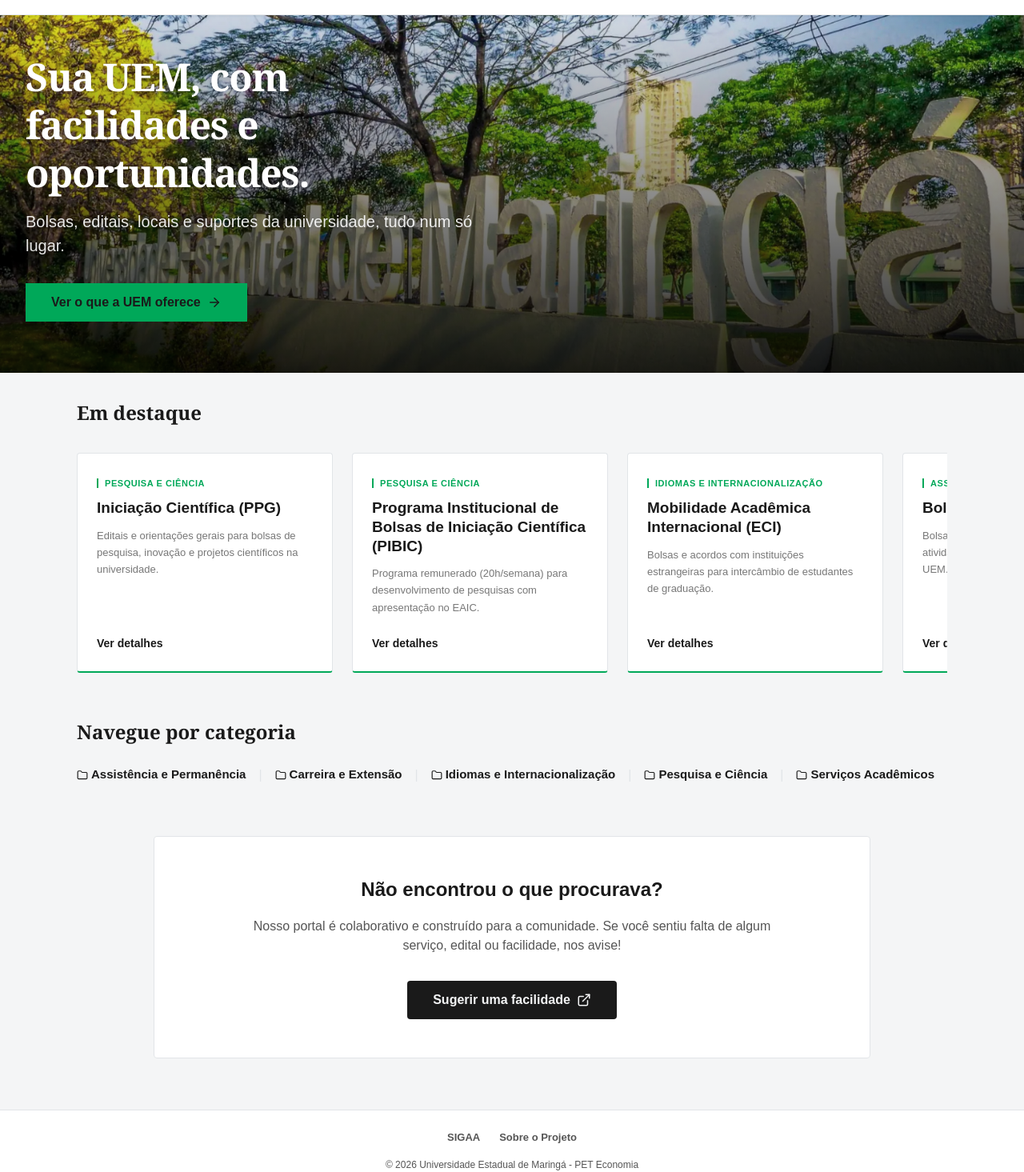
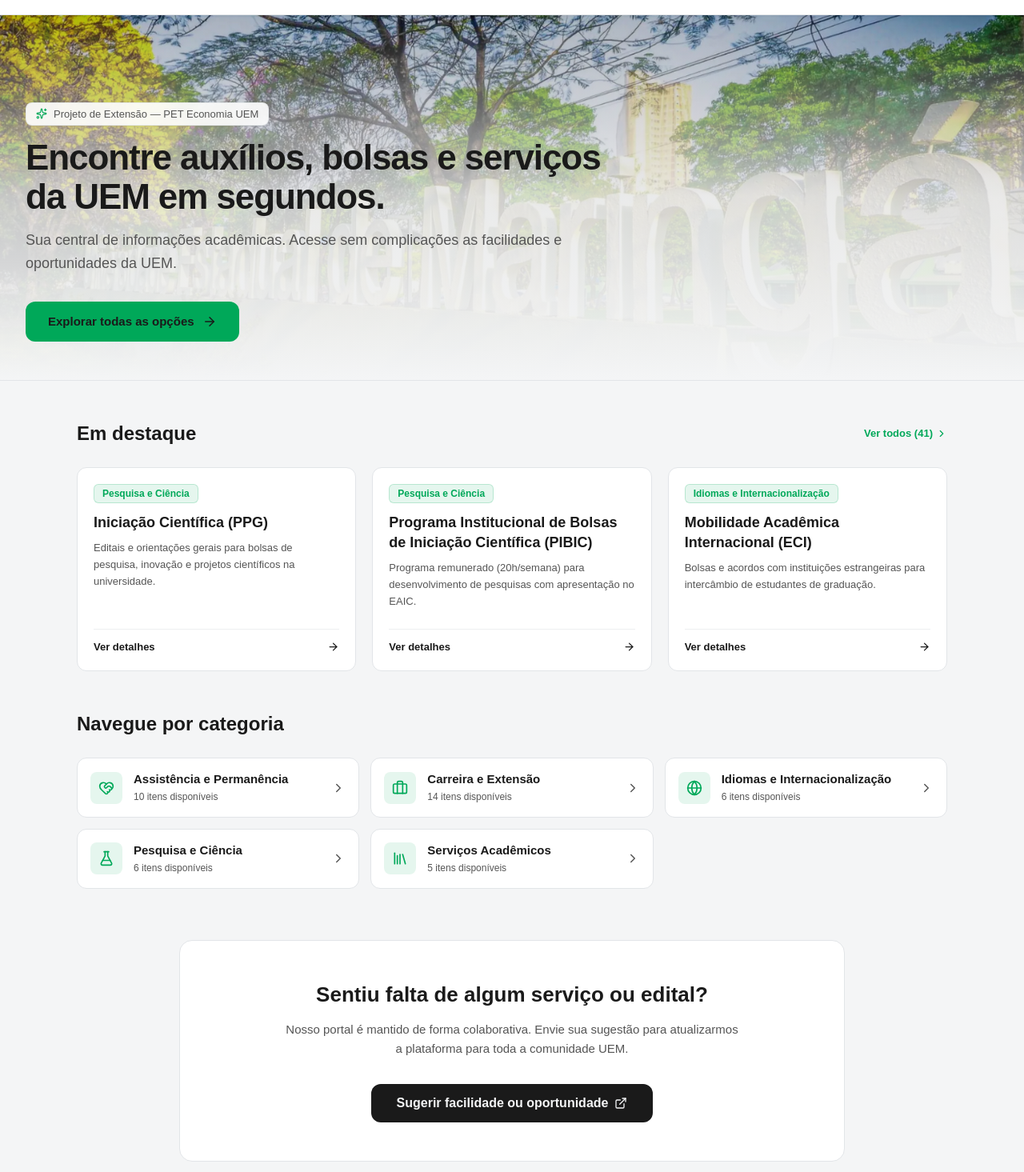
Before and after one commit to paulo-schnaufer/portal-uem, a React (Vite) app: page / in a window 1280 px wide. Shown: the part 46-1511 px from the top of the page at 80% size. Built offline with nearby package versions, Linux system fonts and the light colour scheme.

Commit message:
Refatoração visual

```diff
--- a/src/pages/Dashboard.jsx
+++ b/src/pages/Dashboard.jsx
@@ -1,18 +1,18 @@
 import React, { useMemo, useState } from 'react';
 import { useSearchParams } from 'react-router-dom';
+import { SearchX, Compass, ExternalLink } from 'lucide-react';
 import SearchBar from '../components/SearchBar';
 import CategoryFilter from '../components/CategoryFilter';
 import OportunidadeListItem from '../components/OportunidadeListItem';
-// import FacilidadeListItem from '../components/FacilidadeListItem';
 import { oportunidadesData } from '../data/oportunidades';
 import { facilidadesData } from '../data/facilidades';
 import AtalhosLista from '../components/AtalhosLista';
+import categoriaIcones from '../utils/categoriaIcones';
 
 export default function Dashboard() {
   const [searchParams, setSearchParams] = useSearchParams();
   const [abaAtiva, setAbaAtiva] = useState('oportunidades');
 
-  // Lemos a URL: 'q' para busca, 'cat' para categorias (separadas por vírgula)
   const queryBusca = searchParams.get('q') || '';
   const categoriaParam = searchParams.get('cat') || '';
   const queryCategorias = useMemo(
@@ -20,7 +20,6 @@
     [categoriaParam]
   );
 
-  // Função para atualizar a URL preservando os parâmetros
   const updateUrlParams = (key, value) => {
     const params = new URLSearchParams(searchParams);
     if (value) {
@@ -33,22 +32,18 @@
 
   const dadosOriginais = abaAtiva === 'oportunidades' ? oportunidadesData : facilidadesData;
 
-  // Extrai dinamicamente todas as categorias possíveis dos dados atuais
   const todasCategorias = useMemo(() => {
     const cats = new Set(dadosOriginais.map(item => item.categoria));
     return Array.from(cats).sort();
   }, [dadosOriginais]);
 
-  // Filtra e Agrupa os dados
   const dadosFiltrados = useMemo(() => {
     const termo = queryBusca.toLowerCase();
 
     const filtrados = dadosOriginais.filter((item) => {
-      // 1. Filtro por Categoria (Multi-seleção)
       if (queryCategorias.length > 0 && !queryCategorias.includes(item.categoria)) {
         return false;
       }
-      // 2. Filtro Textual (Título, Descrição ou Tags)
       if (termo) {
         const tituloMatch = item.titulo?.toLowerCase().includes(termo);
         const descMatch = item.descricao?.toLowerCase().includes(termo);
@@ -58,7 +53,6 @@
       return true;
     });
 
-    // Agrupa por categoria para renderização
     return filtrados.reduce((acc, item) => {
       if (!acc[item.categoria]) acc[item.categoria] = [];
       acc[item.categoria].push(item);
@@ -71,18 +65,26 @@
   return (
     <div className="min-h-screen bg-bg font-sans">
 
-      {/* Nova Barra Superior Integrada */}
-      <div className="bg-surface border-b border-border">
-        <div className="max-w-4xl mx-auto px-4 sm:px-6 lg:px-8 py-4">
-          <div className="flex flex-col lg:flex-row lg:items-center justify-between gap-4">
+      {/* Topo de Busca e Filtros */}
+      <div className="bg-surface border-b border-border shadow-xs">
+        <div className="max-w-4xl mx-auto px-4 sm:px-6 lg:px-8 py-5 space-y-4">
+
+          {/* Bloco Integrado: Acesso Rápido UEM */}
+          <div className="flex flex-col sm:flex-row sm:items-center justify-between gap-2.5 pb-2 border-b border-border/40">
+            <span className="text-[11px] font-extrabold text-text-muted uppercase tracking-wider shrink-0">
+              Acesso Rápido UEM
+            </span>
+            <AtalhosLista />
+          </div>
+
+          {/* Campo de Busca Principal em 100% */}
           <SearchBar
             key={queryBusca}
             valorInicial={queryBusca}
             onChangeDebounced={(val) => updateUrlParams('q', val)}
           />
-            <AtalhosLista />
-          </div>
 
+          {/* Carrossel de Categorias */}
           <CategoryFilter
             categorias={todasCategorias}
             selecionadas={queryCategorias}
@@ -91,63 +93,85 @@
         </div>
       </div>
 
-      <main className="max-w-4xl mx-auto px-4 sm:px-6 lg:px-8 py-8 lg:py-12">
+      <main className="max-w-4xl mx-auto px-4 sm:px-6 lg:px-8 py-8">
 
-        {/* Abas */}
-        <div className="flex border-b border-border mb-8">
+        {/* Seletor de Abas em Cápsula */}
+        <div className="inline-flex items-center p-1 bg-surface border border-border rounded-xl mb-8">
           <button
             onClick={() => { setAbaAtiva('oportunidades'); updateUrlParams('cat', null); }}
-            className={`pb-3 px-4 text-[15px] font-bold transition-colors border-b-2 outline-none focus-visible:ring-2 focus-visible:ring-uem-verde focus-visible:ring-offset-2 focus-visible:ring-offset-bg ${
-              abaAtiva === 'oportunidades' ? 'border-uem-verde text-uem-verde' : 'border-transparent text-text-muted hover:text-text'
+            className={`px-5 py-2.5 rounded-lg text-[14px] font-bold transition-all duration-150 outline-none ${
+              abaAtiva === 'oportunidades'
+                ? 'bg-uem-verde text-white shadow-xs'
+                : 'text-text-muted hover:text-text'
             }`}
           >
             Bolsas e Editais
           </button>
           <button
             onClick={() => { setAbaAtiva('facilidades'); updateUrlParams('cat', null); }}
-            className={`pb-3 px-4 text-[15px] font-bold transition-colors border-b-2 outline-none focus-visible:ring-2 focus-visible:ring-uem-verde focus-visible:ring-offset-2 focus-visible:ring-offset-bg ${
-              abaAtiva === 'facilidades' ? 'border-uem-verde text-uem-verde' : 'border-transparent text-text-muted hover:text-text'
+            className={`px-5 py-2.5 rounded-lg text-[14px] font-bold transition-all duration-150 outline-none ${
+              abaAtiva === 'facilidades'
+                ? 'bg-uem-verde text-white shadow-xs'
+                : 'text-text-muted hover:text-text'
             }`}
           >
             Locais e Serviços
           </button>
         </div>
 
-        {/* Renderização condicional: Lista ou Empty State */}
+        {/* Lista ou Estado Vazio */}
         {categoriasAtivas.length === 0 ? (
-          <div className="flex flex-col items-center justify-center text-center py-20">
-            {/* SVG Inline de Estado Vazio */}
-            <svg className="w-24 h-24 text-border mb-6" fill="none" viewBox="0 0 24 24" stroke="currentColor">
-              <path strokeLinecap="round" strokeLinejoin="round" strokeWidth={1} d="M9.172 16.172a4 4 0 015.656 0M9 10h.01M15 10h.01M21 12a9 9 0 11-18 0 9 9 0 0118 0z" />
-            </svg>
+          <div className="flex flex-col items-center justify-center text-center py-16 bg-surface/40 border border-border rounded-2xl p-8">
+            <div className="p-4 rounded-full bg-surface border border-border mb-4 text-text-muted">
+              <SearchX size={32} />
+            </div>
             <h3 className="text-[18px] font-bold text-text mb-2">Nenhum resultado encontrado</h3>
-            <p className="text-[15px] text-text-muted max-w-md">
+            <p className="text-[14px] text-text-muted max-w-md leading-relaxed">
               {queryBusca
-                ? `Não encontramos resultados para "${queryBusca}" com os filtros selecionados.`
-                : 'Não encontramos resultados com os filtros selecionados.'}{' '}
-              Tente usar outras palavras-chave ou limpar os filtros.
+                ? `Não encontramos resultados para "${queryBusca}".`
+                : 'Nenhum item encontrado com os filtros selecionados.'}
             </p>
             <button
               onClick={() => { updateUrlParams('q', null); updateUrlParams('cat', null); }}
-              className="mt-6 text-[15px] font-bold text-uem-verde hover:underline outline-none focus-visible:ring-2 focus-visible:ring-uem-verde focus-visible:ring-offset-2 focus-visible:ring-offset-bg"
+              className="mt-6 text-[14px] font-bold text-uem-verde hover:underline"
             >
               Limpar todos os filtros
             </button>
           </div>
         ) : (
-          <div className="space-y-10">
-            {categoriasAtivas.map((categoria) => (
-              <section key={categoria}>
-                <h2 className="font-display text-[18px] font-bold text-text mb-4">{categoria}</h2>
-                <div>
-                  {dadosFiltrados[categoria].map((item) => (
-                    abaAtiva === 'oportunidades'
-                      ? <OportunidadeListItem key={item.id} oportunidade={item} origem="oportunidades" />
-                      : <OportunidadeListItem key={item.id} oportunidade={item} origem="facilidades" />
+          <div className="space-y-8">
+            {categoriasAtivas.map((categoria) => {
+              const IconeCategoria = categoriaIcones[categoria] || Compass;
+              const itens = dadosFiltrados[categoria];
+
+              return (
+                <section key={categoria} className="space-y-3">
+                  <div className="flex items-center justify-between pb-2 border-b border-border/80">
+                    <div className="flex items-center gap-2.5">
+                      <div className="p-1.5 rounded-md bg-uem-verde/10 text-uem-verde">
+                        <IconeCategoria size={18} />
+                      </div>
+                      <h2 className="text-[18px] font-bold text-text tracking-tight">
+                        {categoria}
+                      </h2>
+                    </div>
+                    <span className="text-[12px] font-medium text-text-muted bg-surface px-2.5 py-0.5 rounded-full border border-border">
+                      {itens.length} {itens.length === 1 ? 'item' : 'itens'}
+                    </span>
+                  </div>
+
+                  <div className="space-y-2">
+                    {itens.map((item) => (
+                      <OportunidadeListItem
+                        key={item.id}
+                        oportunidade={item}
+                        origem={abaAtiva === 'oportunidades' ? 'oportunidades' : 'facilidades'}
+                      />
                     ))}
                   </div>
                 </section>
-            ))}
+              );
+            })}
           </div>
         )}
       </main>
--- a/src/pages/Home.jsx
+++ b/src/pages/Home.jsx
@@ -1,76 +1,99 @@
 import React from 'react';
 import { Link } from 'react-router-dom';
-import { ArrowRight, ExternalLink, Folder } from 'lucide-react';
+import { ArrowRight, ExternalLink, Sparkles, ChevronRight, Compass } from 'lucide-react';
 import { oportunidadesData } from '../data/oportunidades';
 import { facilidadesData } from '../data/facilidades';
 import categoriaIcones from '../utils/categoriaIcones';
 
 export default function Home() {
+  const todosItens = [...oportunidadesData, ...facilidadesData];
 
-  // Coleta todos os itens marcados com destaque: true nos arquivos de dados
-  const itensDestaque = [...oportunidadesData, ...facilidadesData].filter(item => item.destaque);
+  // Coleta os itens marcados como destaque
+  const itensDestaque = todosItens.filter(item => item.destaque);
 
-  // Extrai dinamicamente as categorias únicas para gerar os cards
+  // Extrai dinamicamente as categorias únicas
   const todasCategorias = Array.from(
-    new Set([...oportunidadesData, ...facilidadesData].map(item => item.categoria))
+    new Set(todosItens.map(item => item.categoria))
   ).sort();
 
   return (
-    <div className="bg-bg min-h-screen font-sans pb-16">
+    <div className="bg-bg min-h-screen font-sans pb-20">
 
-      {/* 1. Hero Section - Design Limpo e Direto */}
-      <section className="relative w-full h-[400px] lg:h-[450px] bg-bg flex flex-col items-start justify-end px-4 sm:px-6 lg:px-8 pb-12 md:pb-16 overflow-hidden">
+      {/* 1. Hero Section */}
+      <section className="relative w-full min-h-[420px] lg:min-h-[460px] bg-bg flex flex-col justify-end px-4 sm:px-6 lg:px-8 pb-12 pt-20 overflow-hidden border-b border-border">
 
         <img
           src="/hero-bg.webp"
           alt="Vista do campus sede da Universidade Estadual de Maringá"
-          className="absolute inset-0 w-full h-full object-cover z-10 saturate-[0.85] contrast-[1.05]"
+          className="absolute inset-0 w-full h-full object-cover z-10 brightness-[0.75] contrast-[1.05]"
         />
 
-        <div className="absolute inset-0 bg-gradient-to-t from-black/85 via-black/45 to-black/10 z-20"></div>
+        <div className="absolute inset-0 bg-gradient-to-t from-bg via-bg/80 to-transparent z-20"></div>
 
-        <div className="relative z-30 w-full max-w-xl flex flex-col items-start text-left">
-          <h1 className="font-display text-white text-[36px] lg:text-[48px] font-bold tracking-tight leading-tight mb-4 drop-shadow-md">
-            Sua UEM, com facilidades e oportunidades.
+        <div className="relative z-30 max-w-3xl flex flex-col items-start text-left">
+          <div className="inline-flex items-center gap-2 px-3 py-1 rounded-lg bg-surface/90 border border-border/80 text-text-muted text-[13px] font-medium mb-4 backdrop-blur-sm">
+            <Sparkles size={14} className="text-uem-verde" />
+            <span>Projeto de Extensão — PET Economia UEM</span>
+          </div>
+
+          <h1 className="text-text text-[32px] sm:text-[44px] font-black tracking-tight leading-[1.1] mb-4">
+            Encontre auxílios, bolsas e serviços da UEM em segundos.
           </h1>
-          <p className="text-white/90 text-[18px] lg:text-[20px] font-medium mb-8 drop-shadow-sm">
-            Bolsas, editais, locais e suportes da universidade, tudo num só lugar.
+
+          <p className="text-text-muted text-[16px] sm:text-[18px] max-w-2xl font-normal leading-relaxed mb-8">
+            Sua central de informações acadêmicas. Acesse sem complicações as facilidades e oportunidades da UEM.
           </p>
+
           <Link
             to="/explorar"
-            className="relative z-30 inline-flex items-center gap-2 bg-uem-verde text-text font-bold py-3 px-8 rounded-none transition-all duration-200 hover:brightness-110 text-[16px] outline-none focus-visible:ring-2 focus-visible:ring-uem-verde focus-visible:ring-offset-2 focus-visible:ring-offset-bg"
+            className="inline-flex items-center gap-2.5 bg-uem-verde hover:bg-uem-verde/90 text-text font-bold py-3.5 px-7 rounded-xl transition-all duration-200 hover:shadow-lg hover:shadow-uem-verde/20 text-[15px] outline-none focus-visible:ring-2 focus-visible:ring-uem-verde"
           >
-            Ver o que a UEM oferece
+            Explorar todas as opções
             <ArrowRight size={18} aria-hidden="true" />
           </Link>
         </div>
       </section>
 
-      {/* 2. Seção "Em Destaque" (Carrossel Horizontal com Scroll Snap) */}
+      {/* 2. Seção "Em Destaque" - Grid no Desktop */}
       {itensDestaque.length > 0 && (
-        <section className="max-w-6xl mx-auto px-4 sm:px-6 lg:px-8 mt-8">
-          <h2 className="font-display text-[24px] font-bold text-text mb-6">Em destaque</h2>
+        <section className="max-w-6xl mx-auto px-4 sm:px-6 lg:px-8 mt-12">
+          <div className="flex items-center justify-between mb-6">
+            <h2 className="text-[22px] sm:text-[24px] font-bold text-text">
+              Em destaque
+            </h2>
+            <Link
+              to="/explorar"
+              className="text-[13px] font-bold text-uem-verde hover:underline inline-flex items-center gap-1"
+            >
+              Ver todos ({todosItens.length})
+              <ChevronRight size={14} />
+            </Link>
+          </div>
 
-          <div className="flex overflow-x-auto gap-6 pt-2 pb-6 hide-scrollbar snap-x snap-mandatory">
-            {itensDestaque.map((item) => (
+          <div className="grid grid-cols-1 md:grid-cols-2 lg:grid-cols-3 gap-5">
+            {itensDestaque.slice(0, 3).map((item) => (
               <Link
                 key={item.id}
                 to={`/servico/${item.id}`}
-                className="border border-border border-b-2 border-b-uem-verde snap-start shrink-0 w-[280px] sm:w-[320px] bg-surface p-6 rounded-sm flex flex-col justify-between transition-colors duration-200 hover:bg-surface-hover outline-none focus-visible:ring-2 focus-visible:ring-uem-verde focus-visible:ring-offset-2 focus-visible:ring-offset-bg"
+                className="bg-surface border border-border hover:border-uem-verde/60 rounded-xl p-5 flex flex-col justify-between transition-all duration-200 hover:-translate-y-1 hover:shadow-md group/card outline-none focus-visible:ring-2 focus-visible:ring-uem-verde"
               >
                 <div>
-                  <span className="border-l-2 border-uem-verde pl-2 text-uem-verde text-[11px] font-bold uppercase tracking-wider">
+                  <div className="flex items-center justify-between mb-3">
+                    <span className="text-[12px] font-semibold text-uem-verde bg-uem-verde/10 border border-uem-verde/20 px-2.5 py-0.5 rounded-md">
                       {item.categoria}
                     </span>
-                  <h3 className="text-[19px] font-extrabold text-text mt-2 mb-3 leading-tight">
+                  </div>
+                  <h3 className="text-[18px] font-bold text-text group-hover/card:text-uem-verde transition-colors leading-snug mb-2">
                     {item.titulo}
                   </h3>
-                  <p className="text-[13px] text-text-muted/80 leading-relaxed line-clamp-3">
+                  <p className="text-[13px] text-text-muted leading-relaxed line-clamp-3">
                     {item.descricao}
                   </p>
                 </div>
-                <div className="mt-6 text-[14px] font-bold text-text hover:underline hover:underline-offset-4 hover:text-uem-verde">
-                  Ver detalhes
+
+                <div className="mt-6 pt-3 border-t border-border/60 flex items-center justify-between text-[13px] font-bold text-text group-hover/card:text-uem-verde">
+                  <span>Ver detalhes</span>
+                  <ArrowRight size={15} className="group-hover/card:translate-x-1 transition-transform" />
                 </div>
               </Link>
             ))}
@@ -78,47 +101,63 @@
         </section>
       )}
 
-      {/* 3. Seção de Categorias (Grid Responsivo) */}
-      <section className="max-w-6xl mx-auto px-4 sm:px-6 lg:px-8 mt-8">
-        <h2 className="font-display text-[24px] font-bold text-text mb-6">Navegue por categoria</h2>
-        <div className="flex flex-wrap items-center gap-x-4 gap-y-2">
-          {todasCategorias.map((cat, index) => {
-            // 2. Adicione um fallback caso a chave não exista no objeto
-            const IconeCategoria = categoriaIcones[cat] || Folder;
+      {/* 3. Seção de Categorias - Grid de Cards Interativos */}
+      <section className="max-w-6xl mx-auto px-4 sm:px-6 lg:px-8 mt-12">
+        <h2 className="text-[22px] sm:text-[24px] font-bold text-text mb-6">
+          Navegue por categoria
+        </h2>
+
+        <div className="grid grid-cols-1 sm:grid-cols-2 lg:grid-cols-3 gap-3.5">
+          {todasCategorias.map((cat) => {
+            const IconeCategoria = categoriaIcones[cat] || Compass;
+            const qtdItens = todosItens.filter(item => item.categoria === cat).length;
 
             return (
-                <React.Fragment key={cat}>
-                {index > 0 && <span aria-hidden="true" className="text-border">|</span>}
               <Link
+                key={cat}
                 to={`/explorar?cat=${encodeURIComponent(cat)}`}
-                    className="inline-flex items-center gap-1 text-[15px] font-bold text-text hover:underline hover:underline-offset-4 outline-none focus-visible:ring-2 focus-visible:ring-uem-verde focus-visible:ring-offset-2 focus-visible:ring-offset-bg"
+                className="group flex items-center justify-between p-4 bg-surface hover:bg-surface-hover border border-border hover:border-uem-verde/50 rounded-xl transition-all duration-200 outline-none focus-visible:ring-2 focus-visible:ring-uem-verde"
               >
-                    <IconeCategoria size={14} aria-hidden="true" />
+                <div className="flex items-center gap-3.5">
+                  <div className="p-2.5 rounded-lg bg-uem-verde/10 text-uem-verde group-hover:scale-105 transition-transform">
+                    <IconeCategoria size={20} />
+                  </div>
+                  <div>
+                    <h3 className="font-bold text-[15px] text-text group-hover:text-uem-verde transition-colors leading-snug">
                       {cat}
+                    </h3>
+                    <span className="text-[12px] text-text-muted block mt-0.5">
+                      {qtdItens} {qtdItens === 1 ? 'item disponível' : 'itens disponíveis'}
+                    </span>
+                  </div>
+                </div>
+
+                <ChevronRight size={18} className="text-text-muted group-hover:text-uem-verde group-hover:translate-x-1 transition-all shrink-0 ml-2" />
               </Link>
-                </React.Fragment>
             );
           })}
         </div>
       </section>
 
       {/* 4. Seção Final de CTA */}
-      <section className="surface-outline max-w-4xl mx-auto px-4 sm:px-6 lg:px-8 mt-16 text-center bg-surface p-8 lg:p-12 rounded-sm">
-        <h2 className="text-[24px] font-bold text-text mb-4">
-          Não encontrou o que procurava?
+      <section className="max-w-4xl mx-auto px-4 sm:px-6 lg:px-8 mt-16 text-center">
+        <div className="bg-surface border border-border p-8 lg:p-12 rounded-2xl relative overflow-hidden">
+          <h2 className="text-[22px] sm:text-[26px] font-bold text-text mb-3">
+            Sentiu falta de algum serviço ou edital?
           </h2>
-        <p className="text-[16px] text-text-muted mb-8 max-w-2xl mx-auto">
-          Nosso portal é colaborativo e construído para a comunidade. Se você sentiu falta de algum serviço, edital ou facilidade, nos avise!
+          <p className="text-[15px] text-text-muted mb-8 max-w-xl mx-auto leading-relaxed">
+            Nosso portal é mantido de forma colaborativa. Envie sua sugestão para atualizarmos a plataforma para toda a comunidade UEM.
           </p>
           <a
             href="https://forms.gle/yCVJKTALwQjKRLMy9"
             target="_blank"
             rel="noreferrer"
-          className="inline-flex items-center gap-2 bg-text hover:bg-uem-verde text-bg font-bold py-3 px-8 rounded-sm transition-all duration-200 outline-none focus-visible:ring-2 focus-visible:ring-uem-verde focus-visible:ring-offset-2 focus-visible:ring-offset-bg"
+            className="inline-flex items-center gap-2 bg-text hover:bg-uem-verde hover:text-bg text-bg font-bold py-3 px-8 rounded-xl transition-all duration-200 outline-none focus-visible:ring-2 focus-visible:ring-uem-verde"
           >
-          Sugerir uma facilidade
-          <ExternalLink size={18} />
+            Sugerir facilidade ou oportunidade
+            <ExternalLink size={16} />
           </a>
+        </div>
       </section>
 
     </div>
--- a/src/utils/categoriaIcones.js
+++ b/src/utils/categoriaIcones.js
@@ -1,17 +1,27 @@
 import {
+  Library,
+  HeartHandshake,
+  Globe,
+  Briefcase,
+  FlaskConical,
   BookOpen,
-  FlaskConical,
+  Utensils,
+  Plane,
   Languages,
-  LifeBuoy,
-  Library,
-  Plane,
   Search,
-  Utensils,
 } from 'lucide-react';
 
 const categoriaIcones = {
+  // Categorias principais padronizadas no app
+  'Serviços Acadêmicos': Library,
+  'Assistência e Permanência': HeartHandshake,
+  'Idiomas e Internacionalização': Globe,
+  'Carreira e Extensão': Briefcase,
+  'Pesquisa e Ciência': FlaskConical,
+
+  // Mapeamentos secundários/individuais
   Alimentação: Utensils,
-  'Assistência Estudantil': LifeBuoy,
+  'Assistência Estudantil': HeartHandshake,
   Biblioteca: Library,
   Estágio: Search,
   Extensão: BookOpen,
```
Also changed, not shown: src/components/AtalhosLista.jsx (+6 -10 lines), src/components/CategoryFilter.jsx (+4 -4 lines), src/components/OportunidadeListItem.jsx (+56 -29 lines), src/components/SearchBar.jsx (+27 -4 lines), src/pages/ServiceDetailPage.jsx (+50 -57 lines). Lines whose indentation alone changed are shown as unchanged.
